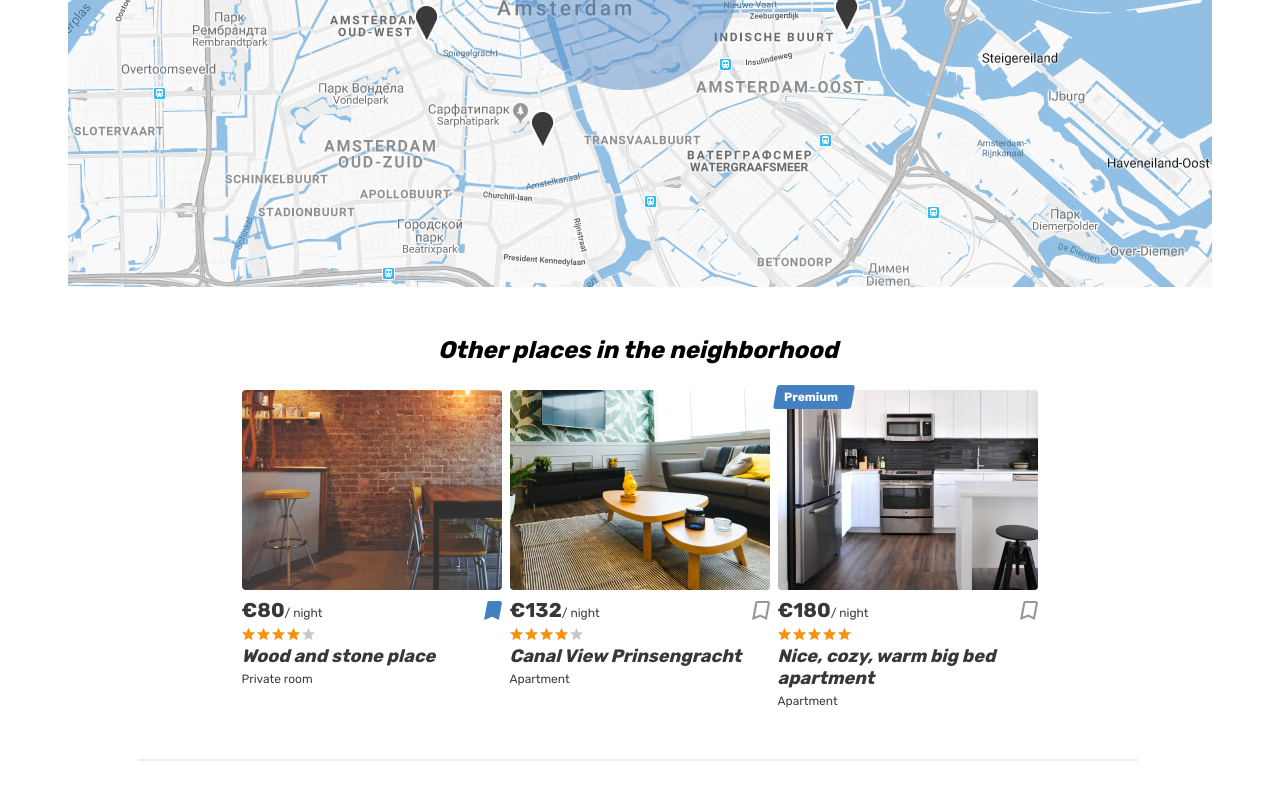
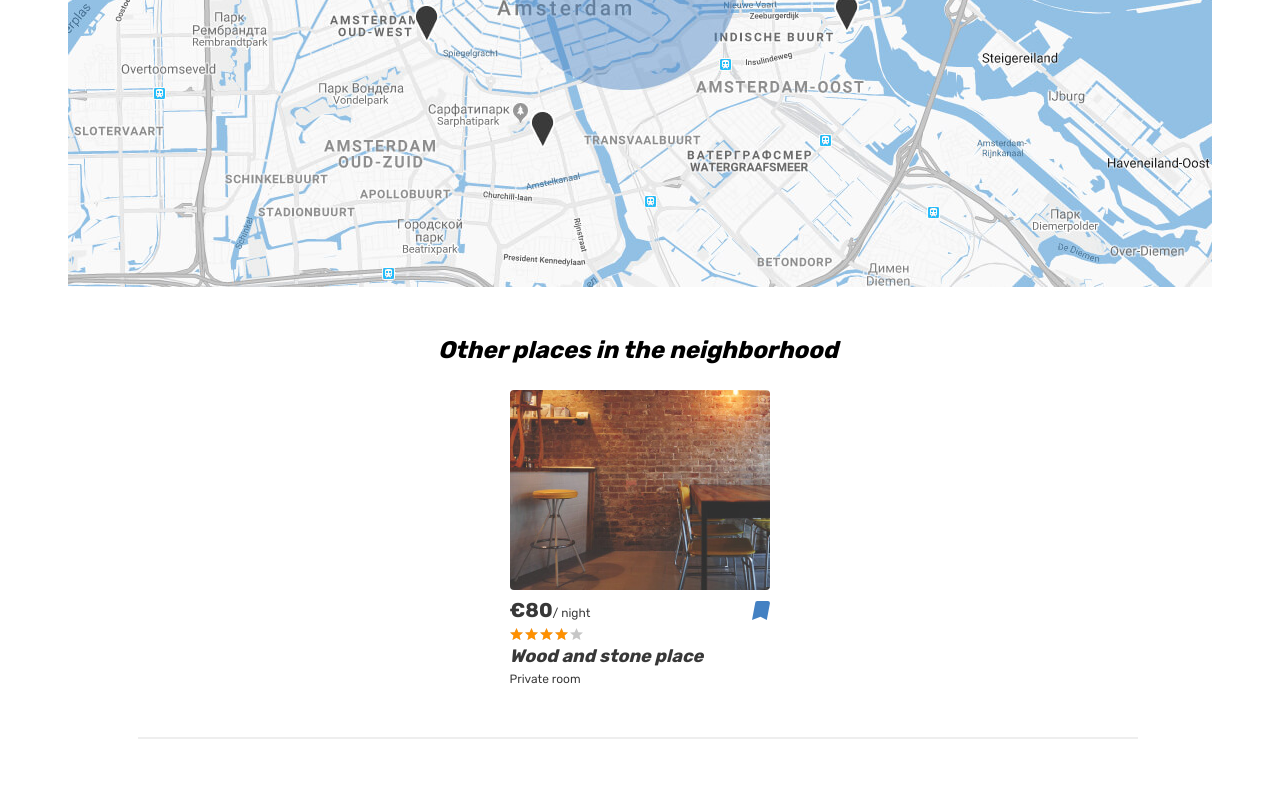
Before and after one commit to htmlacademy-react/473719-six-cities-13, a React (Vite) app: page /offer/566cb807-fb53-4823-8373-781b03835caf in a window 1280 px wide. Shown: the part 2083-2883 px from the top of the page. Built offline with nearby package versions, Linux system fonts and the light colour scheme.

Commit message:
Refactored CommentSection states

```diff
--- a/src/components/comment-section.tsx
+++ b/src/components/comment-section.tsx
@@ -5,18 +5,26 @@ import Star from './star';
 
 
 function CommentSection():JSX.Element {
-  const [comment, setComment] = useState('');
-  const [rating, setStars] = useState(0);
+  const [review, setReview] = useState({
+    comment: '',
+    rating: 0,
+  });
 
 
   function choseStar(event: React.MouseEvent<HTMLInputElement>) {
     const stars = parseInt((event.target as HTMLInputElement).value, 10);
-    setStars(stars);
+    setReview({
+      ...review,
+      rating: stars,
+    });
   }
 
   function changeText(event: React.ChangeEvent<HTMLTextAreaElement>){
     const text: string = event.target.value;
-    setComment(text);
+    setReview({
+      ...review,
+      comment: text,
+    });
   }
 
 
@@ -25,10 +33,10 @@ function CommentSection():JSX.Element {
       <label className="reviews__label form__label" htmlFor="review">Your review</label>
       <div className="reviews__rating-form form__rating">
         {ratingTypes.map((rate)=>
-          <Star key={rate} rate={rate} choseStar ={choseStar}></Star>
+          <Star key={rate} rate={rate} setReview ={choseStar}></Star>
         )}
       </div>
-      <textarea className="reviews__textarea form__textarea" id="review" name="review" placeholder="Tell how was your stay, what you like and what can be improved" value={comment} onChange={changeText}></textarea>
+      <textarea className="reviews__textarea form__textarea" id="review" name="review" placeholder="Tell how was your stay, what you like and what can be improved" value={review.comment} onChange={changeText}></textarea>
       <div className="reviews__button-wrapper">
         <p className="reviews__help">
       To submit review please make sure to set <span className="reviews__star">rating</span> and describe your stay with at least <b className="reviews__text-amount">50 characters</b>.
@@ -38,5 +46,4 @@ function CommentSection():JSX.Element {
     </form>);
 }
 
-
 export default CommentSection;
--- /dev/null
+++ b/src/components/near-place-item.tsx
@@ -0,0 +1,37 @@
+function NearPlaceItem():JSX.Element {
+  return(
+    <article className="near-places__card place-card">
+      <div className="near-places__image-wrapper place-card__image-wrapper">
+        <a href="#">
+          <img className="place-card__image" src="img/room.jpg" width="260" height="200" alt="Place image" />
+        </a>
+      </div>
+      <div className="place-card__info">
+        <div className="place-card__price-wrapper">
+          <div className="place-card__price">
+            <b className="place-card__price-value">&euro;80</b>
+            <span className="place-card__price-text">&#47;&nbsp;night</span>
+          </div>
+          <button className="place-card__bookmark-button place-card__bookmark-button--active button" type="button">
+            <svg className="place-card__bookmark-icon" width="18" height="19">
+              <use xlinkHref="#icon-bookmark"></use>
+            </svg>
+            <span className="visually-hidden">In bookmarks</span>
+          </button>
+        </div>
+        <div className="place-card__rating rating">
+          <div className="place-card__stars rating__stars">
+            <span style={{width: '80%'}}></span>
+            <span className="visually-hidden">Rating</span>
+          </div>
+        </div>
+        <h2 className="place-card__name">
+          <a href="#">Wood and stone place</a>
+        </h2>
+        <p className="place-card__type">Private room</p>
+      </div>
+    </article>
+  );
+}
+
+export default NearPlaceItem;
--- /dev/null
+++ b/src/components/near-places.tsx
@@ -0,0 +1,14 @@
+import NearPlaceItem from './near-place-item';
+
+function NearPlaces(): JSX.Element {
+  return(
+    <section className="near-places places">
+      <h2 className="near-places__title">Other places in the neighborhood</h2>
+      <div className="near-places__list places__list">
+        <NearPlaceItem />
+      </div>
+    </section>
+  );
+}
+
+export default NearPlaces;
--- /dev/null
+++ b/src/components/review-item.tsx
@@ -0,0 +1,28 @@
+function ReviewItem():JSX.Element {
+  return(
+    <li className="reviews__item">
+      <div className="reviews__user user">
+        <div className="reviews__avatar-wrapper user__avatar-wrapper">
+          <img className="reviews__avatar user__avatar" src="img/avatar-max.jpg" width="54" height="54" alt="Reviews avatar" />
+        </div>
+        <span className="reviews__user-name">
+      Max
+        </span>
+      </div>
+      <div className="reviews__info">
+        <div className="reviews__rating rating">
+          <div className="reviews__stars rating__stars">
+            <span style={{width: '80%'}}></span>
+            <span className="visually-hidden">Rating</span>
+          </div>
+        </div>
+        <p className="reviews__text">
+      A quiet cozy and picturesque that hides behind a a river by the unique lightness of Amsterdam. The building is green and from 18th century.
+        </p>
+        <time className="reviews__time" dateTime="2019-04-24">April 2019</time>
+      </div>
+    </li>
+  );
+}
+
+export default ReviewItem;
--- a/src/components/reviews-list.tsx
+++ b/src/components/reviews-list.tsx
@@ -1,32 +1,12 @@
 import React from 'react';
+import ReviewItem from './review-item';
 
 function ReviewsList(): JSX.Element {
   return(
     <React.Fragment>
       <h2 className="reviews__title">Reviews &middot; <span className="reviews__amount">1</span></h2>
       <ul className="reviews__list">
-        <li className="reviews__item">
-          <div className="reviews__user user">
-            <div className="reviews__avatar-wrapper user__avatar-wrapper">
-              <img className="reviews__avatar user__avatar" src="img/avatar-max.jpg" width="54" height="54" alt="Reviews avatar" />
-            </div>
-            <span className="reviews__user-name">
-            Max
-            </span>
-          </div>
-          <div className="reviews__info">
-            <div className="reviews__rating rating">
-              <div className="reviews__stars rating__stars">
-                <span style={{width: '80%'}}></span>
-                <span className="visually-hidden">Rating</span>
-              </div>
-            </div>
-            <p className="reviews__text">
-            A quiet cozy and picturesque that hides behind a a river by the unique lightness of Amsterdam. The building is green and from 18th century.
-            </p>
-            <time className="reviews__time" dateTime="2019-04-24">April 2019</time>
-          </div>
-        </li>
+        <ReviewItem />
       </ul>
     </React.Fragment>
   );
--- a/src/pages/offer.tsx
+++ b/src/pages/offer.tsx
@@ -8,6 +8,7 @@ import ReviewsList from '../components/reviews-list';
 import { calculateCardRating } from '../utils';
 
 import classNames from 'classnames';
+import NearPlaces from '../components/near-places';
 
 function Offer() : JSX.Element {
   const params = useParams();
@@ -104,109 +105,7 @@ function Offer() : JSX.Element {
           <section className="offer__map map"></section>
         </section>
         <div className="container">
-          <section className="near-places places">
-            <h2 className="near-places__title">Other places in the neighborhood</h2>
-            <div className="near-places__list places__list">
-              <article className="near-places__card place-card">
-                <div className="near-places__image-wrapper place-card__image-wrapper">
-                  <a href="#">
-                    <img className="place-card__image" src="img/room.jpg" width="260" height="200" alt="Place image" />
-                  </a>
-                </div>
-                <div className="place-card__info">
-                  <div className="place-card__price-wrapper">
-                    <div className="place-card__price">
-                      <b className="place-card__price-value">&euro;80</b>
-                      <span className="place-card__price-text">&#47;&nbsp;night</span>
-                    </div>
-                    <button className="place-card__bookmark-button place-card__bookmark-button--active button" type="button">
-                      <svg className="place-card__bookmark-icon" width="18" height="19">
-                        <use xlinkHref="#icon-bookmark"></use>
-                      </svg>
-                      <span className="visually-hidden">In bookmarks</span>
-                    </button>
-                  </div>
-                  <div className="place-card__rating rating">
-                    <div className="place-card__stars rating__stars">
-                      <span style={{width: '80%'}}></span>
-                      <span className="visually-hidden">Rating</span>
-                    </div>
-                  </div>
-                  <h2 className="place-card__name">
-                    <a href="#">Wood and stone place</a>
-                  </h2>
-                  <p className="place-card__type">Private room</p>
-                </div>
-              </article>
-
-              <article className="near-places__card place-card">
-                <div className="near-places__image-wrapper place-card__image-wrapper">
-                  <a href="#">
-                    <img className="place-card__image" src="img/apartment-02.jpg" width="260" height="200" alt="Place image" />
-                  </a>
-                </div>
-                <div className="place-card__info">
-                  <div className="place-card__price-wrapper">
-                    <div className="place-card__price">
-                      <b className="place-card__price-value">&euro;132</b>
-                      <span className="place-card__price-text">&#47;&nbsp;night</span>
-                    </div>
-                    <button className="place-card__bookmark-button button" type="button">
-                      <svg className="place-card__bookmark-icon" width="18" height="19">
-                        <use xlinkHref="#icon-bookmark"></use>
-                      </svg>
-                      <span className="visually-hidden">To bookmarks</span>
-                    </button>
-                  </div>
-                  <div className="place-card__rating rating">
-                    <div className="place-card__stars rating__stars">
-                      <span style={{width: '80%'}}></span>
-                      <span className="visually-hidden">Rating</span>
-                    </div>
-                  </div>
-                  <h2 className="place-card__name">
-                    <a href="#">Canal View Prinsengracht</a>
-                  </h2>
-                  <p className="place-card__type">Apartment</p>
-                </div>
-              </article>
-
-              <article className="near-places__card place-card">
-                <div className="place-card__mark">
-                  <span>Premium</span>
-                </div>
-                <div className="near-places__image-wrapper place-card__image-wrapper">
-                  <a href="#">
-                    <img className="place-card__image" src="img/apartment-03.jpg" width="260" height="200" alt="Place image" />
-                  </a>
-                </div>
-                <div className="place-card__info">
-                  <div className="place-card__price-wrapper">
-                    <div className="place-card__price">
-                      <b className="place-card__price-value">&euro;180</b>
-                      <span className="place-card__price-text">&#47;&nbsp;night</span>
-                    </div>
-                    <button className="place-card__bookmark-button button" type="button">
-                      <svg className="place-card__bookmark-icon" width="18" height="19">
-                        <use xlinkHref="#icon-bookmark"></use>
-                      </svg>
-                      <span className="visually-hidden">To bookmarks</span>
-                    </button>
-                  </div>
-                  <div className="place-card__rating rating">
-                    <div className="place-card__stars rating__stars">
-                      <span style={{width: '100%'}}></span>
-                      <span className="visually-hidden">Rating</span>
-                    </div>
-                  </div>
-                  <h2 className="place-card__name">
-                    <a href="#">Nice, cozy, warm big bed apartment</a>
-                  </h2>
-                  <p className="place-card__type">Apartment</p>
-                </div>
-              </article>
-            </div>
-          </section>
+          <NearPlaces />
         </div>
       </main>
     </div>
```
